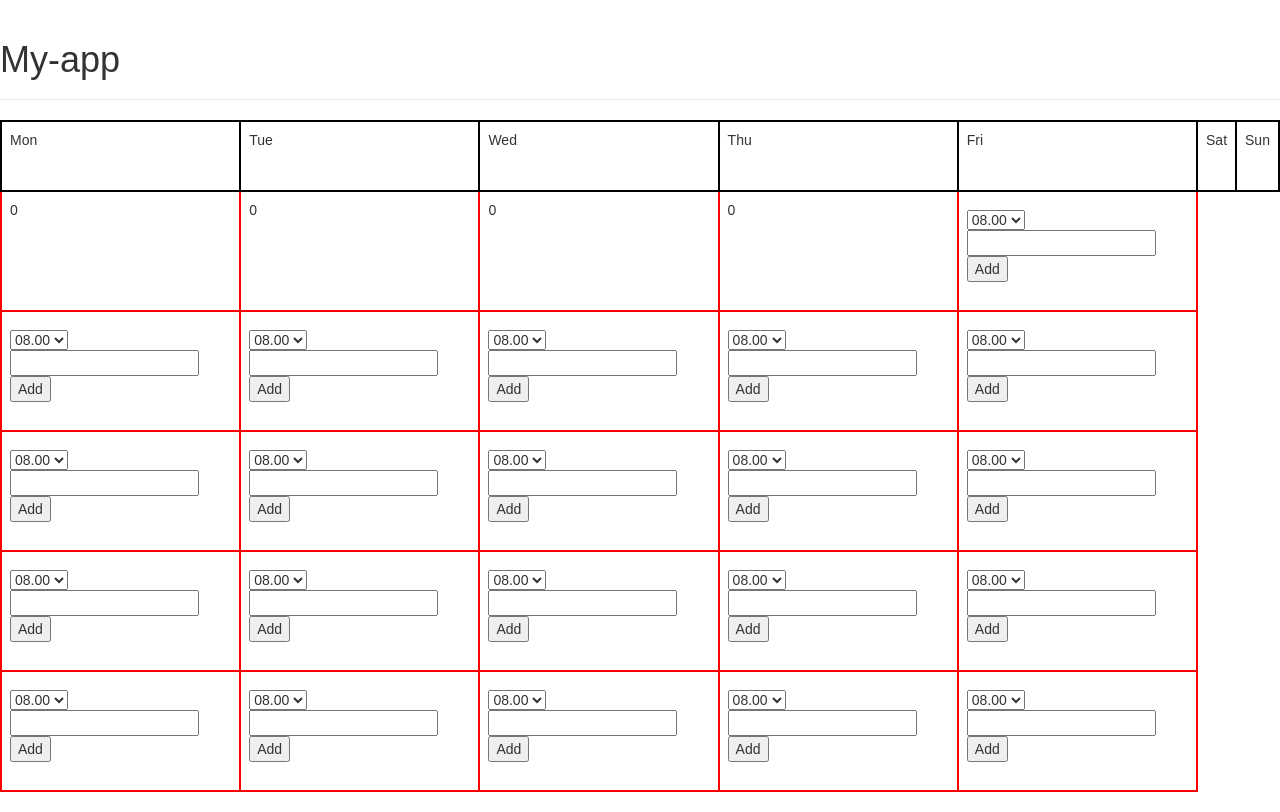
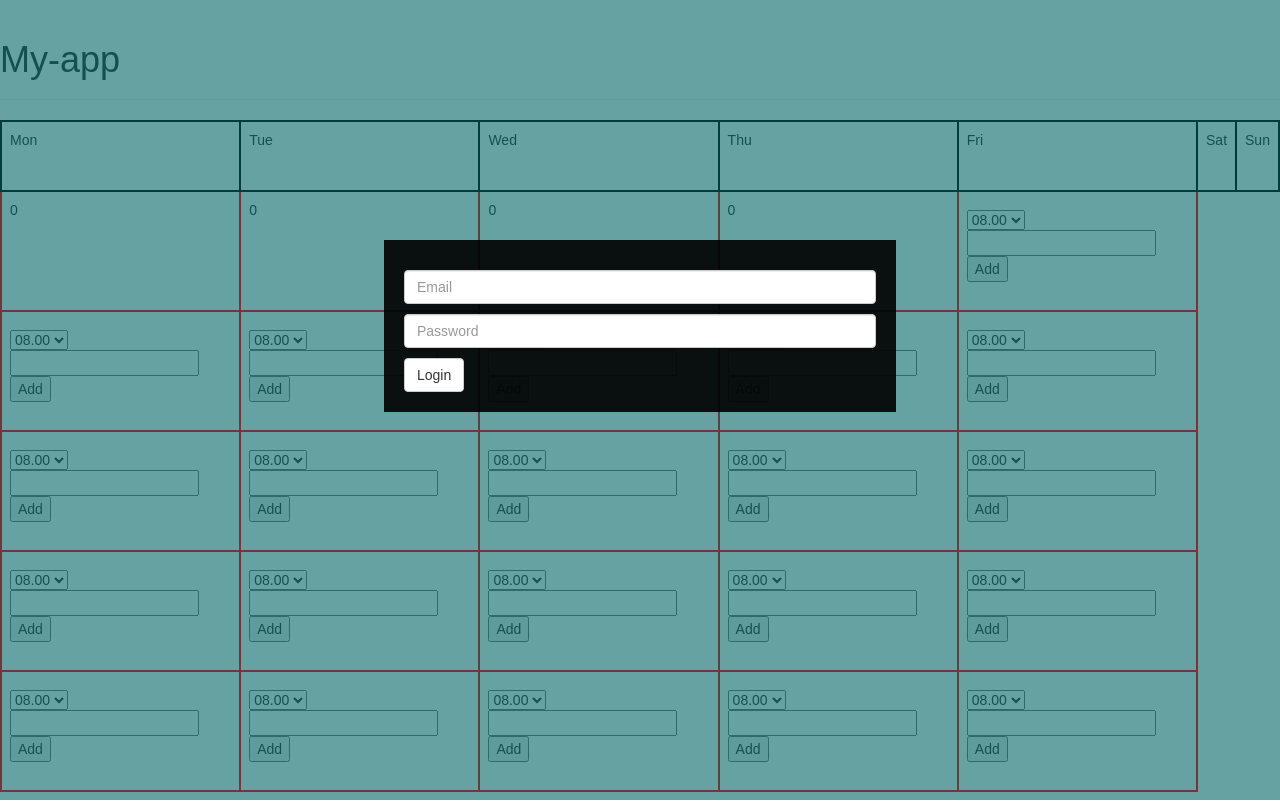
Before and after one commit to j-and/my-app, a React (Create React App) app: page / in a window 1280 px wide. Built offline with nearby package versions, Linux system fonts and the light colour scheme.

Commit message:
Login is added

```diff
--- a/src/App.css
+++ b/src/App.css
@@ -45,18 +45,22 @@
 
 .weekendDay {
     display: none;
+
     border: 2px solid green;
 }
-.month-header{
+
+.month-header {
     border: 2px solid black;
 }
 
-tr{
+tr {
     height: 120px;
 }
-thead>tr{
+
+thead > tr {
     height: 70px;
 }
+
 .dropdown-menu {
     min-width: 57px;
 }
@@ -66,6 +70,30 @@ padding: 3px 3px;
     text-align: center;
 }
 
-.dropdown-toggle.btn.btn-default{
+.dropdown-toggle.btn.btn-default {
     padding: 3px 6px;
 }
+
+.loginform {
+    width: 40%;
+    position: absolute;
+    top: 30%;
+    left: 30%;
+    z-index: 2;
+    background-color: rgba(0, 0, 0, 0.9);
+    padding: 20px;
+}
+
+.overlay {
+    position: absolute;
+    top: 0;
+    left: 0;
+    height: 100%;
+    width: 100%;
+    z-index: 1;
+    background-color: rgba(0, 100, 100, 0.6);
+}
+
+.form-control {
+    margin: 10px auto;
+}
--- a/src/App.js
+++ b/src/App.js
@@ -3,6 +3,7 @@ import React, { Component } from 'react';
 import './App.css';
 import PageHeader from 'react-bootstrap/lib/PageHeader';
 import MonthTable from './MonthTable.js';
+import LoginForm from './LoginForm.js';
 
 class App extends Component {
 
@@ -20,6 +21,7 @@ class App extends Component {
         <div>
    <PageHeader>My-app</PageHeader>
           <MonthTable daysInMonth={this.state.daysInMonth}/>
+            <LoginForm />
       </div>
     );
   }
--- /dev/null
+++ b/src/LoginForm.js
@@ -0,0 +1,45 @@
+import React, {Component} from 'react';
+
+
+import ControlLabel from 'react-bootstrap/lib/ControlLabel';
+import FormControl from 'react-bootstrap/lib/FormControl';
+import Button from 'react-bootstrap/lib/Button';
+import FormGroup from 'react-bootstrap/lib/FormGroup';
+
+class LoginForm extends Component {
+
+    constructor(props) {
+        super(props);
+        this.state = {
+            formInstance: 'ff'
+        };
+        this.fieldGroup = this.fieldGroup.bind(this);
+    }
+
+    fieldGroup({id, label, help, ...props}) {
+        return
+
+        const formInstance = (
+            <form>
+                <input type="email" label="Email address" placeholder="Email"/>
+                <input label="Password" type="password"/>
+                <Button type="submit">Submit</Button>
+            </form>
+        );
+    }
+
+    render() {
+        return (<div>
+            <div className="overlay">
+                <form className="loginform">
+                    <FormControl type="email" label="Email address" placeholder="Email"/>
+                    <FormControl label="Password" type="password" placeholder="Password"/>
+                    <Button type="submit">Login</Button>
+                </form>
+            </div>
+        </div>)
+    }
+
+
+}
+export default LoginForm;
```
Lines whose indentation alone changed are shown as unchanged.
